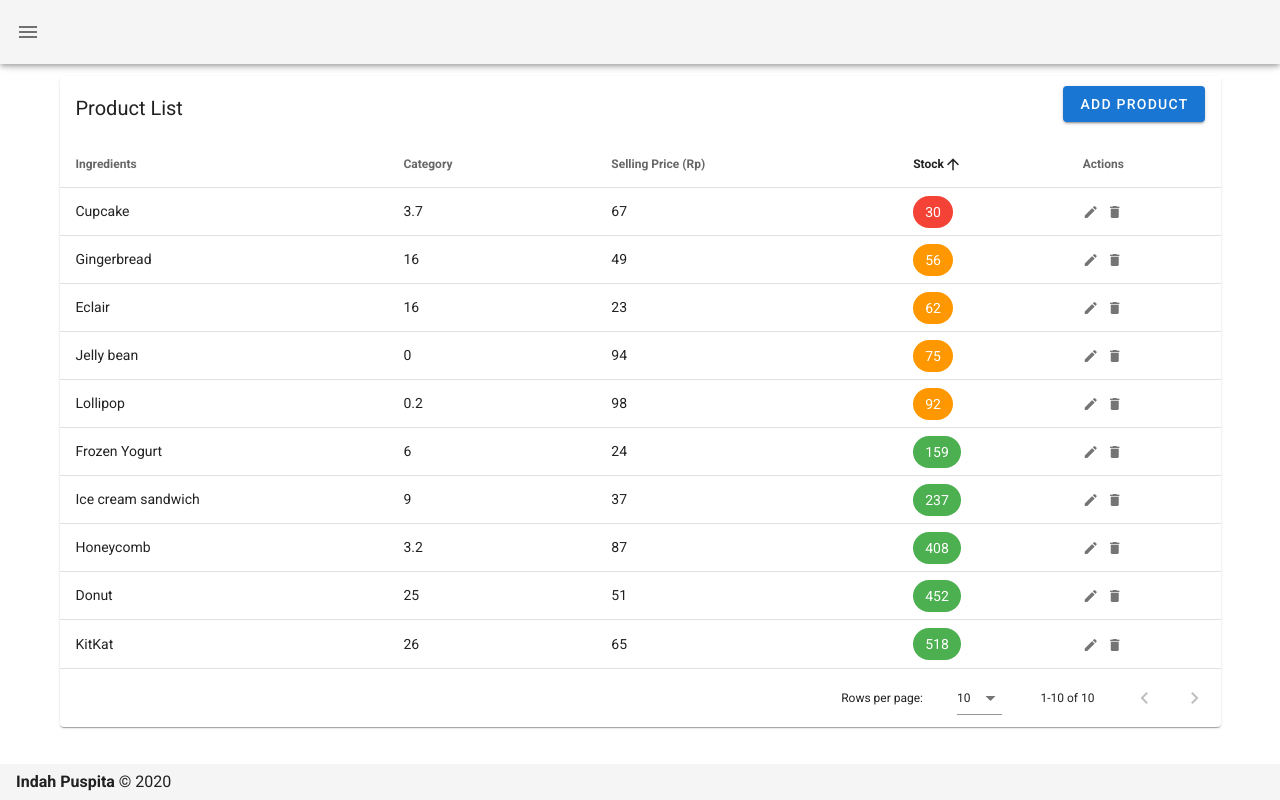
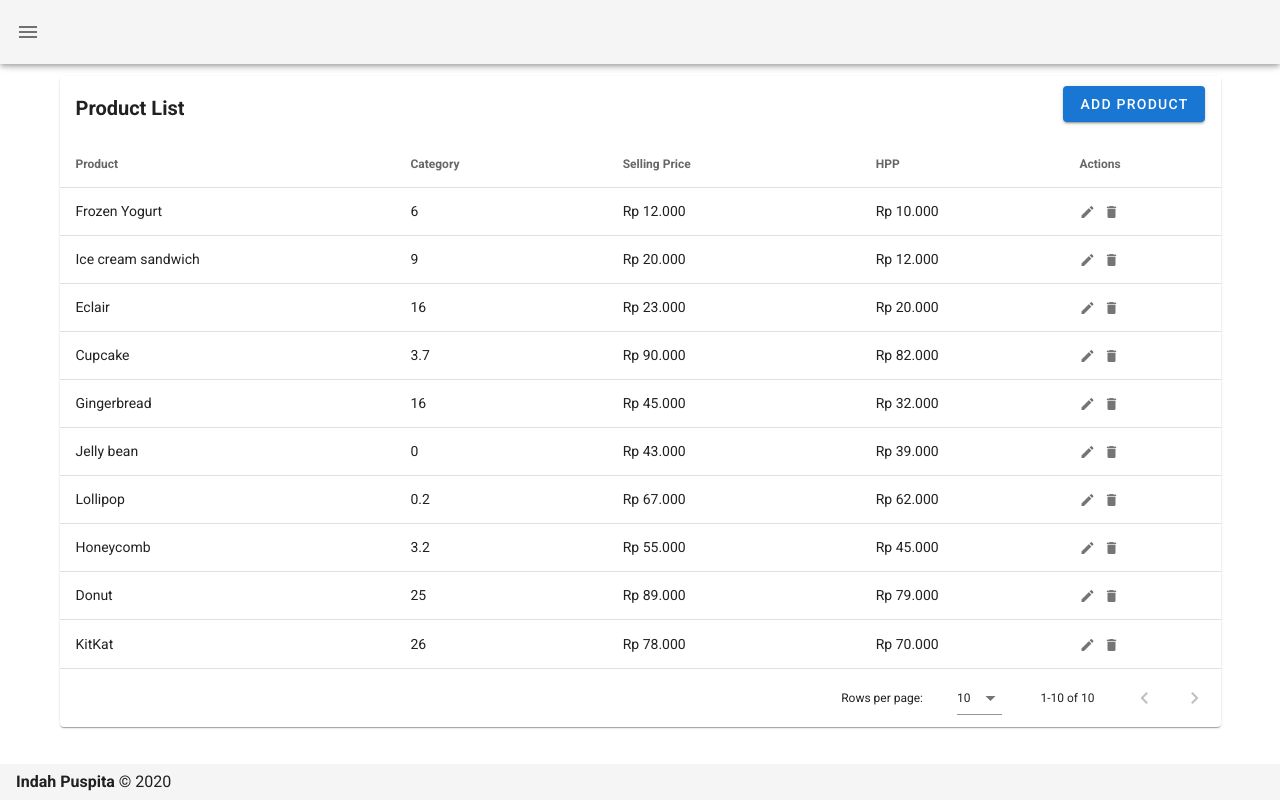
Before and after one commit to indahpuspitaa17/bookocash-frontend, a Nuxt app: page /product in a window 1280 px wide. Built offline with nearby package versions, Linux system fonts and the light colour scheme.

Commit message:
[indah] update product

```diff
--- a/pages/product.vue
+++ b/pages/product.vue
@@ -2,24 +2,14 @@
   <v-data-table
     :headers="headers"
     :items="desserts"
-    sort-by="calories"
     class="elevation-1"
   >
-
-    <template v-slot:item.calories="{ item }">
-      <v-chip
-        :color="getColor(item.calories)"
-        dark
-      >
-        {{ item.calories }}
-      </v-chip>
-    </template>
 
     <template v-slot:top>
       <v-toolbar
         flat
       >
-        <v-toolbar-title>Product List</v-toolbar-title>
+        <v-toolbar-title class="font-weight-bold">Product List</v-toolbar-title>
         <v-spacer></v-spacer>
         <v-dialog
           v-model="dialog"
@@ -36,6 +26,7 @@
               Add Product
             </v-btn>
           </template>
+
           <v-card>
             <v-card-title>
               <span class="headline">{{ formTitle }}</span>
@@ -51,7 +42,7 @@
                   >
                     <v-text-field
                       v-model="editedItem.name"
-                      label="Ingredient name"
+                      label="Product"
                     ></v-text-field>
                   </v-col>
                   <v-col
@@ -60,8 +51,8 @@
                     md="4"
                   >
                     <v-text-field
-                      v-model="editedItem.calories"
-                      label="Stock"
+                      v-model="editedItem.category"
+                      label="Category"
                     ></v-text-field>
                   </v-col>
                   <v-col
@@ -70,8 +61,8 @@
                     md="4"
                   >
                     <v-text-field
-                      v-model="editedItem.fat"
-                      label="Fat (g)"
+                      v-model="editedItem.price"
+                      label="Price"
                     ></v-text-field>
                   </v-col>
                   <v-col
@@ -80,18 +71,8 @@
                     md="4"
                   >
                     <v-text-field
-                      v-model="editedItem.carbs"
-                      label="Carbs (g)"
-                    ></v-text-field>
-                  </v-col>
-                  <v-col
-                    cols="12"
-                    sm="6"
-                    md="4"
-                  >
-                    <v-text-field
-                      v-model="editedItem.protein"
-                      label="Protein (g)"
+                      v-model="editedItem.hpp"
+                      label="HPP"
                     ></v-text-field>
                   </v-col>
                 </v-row>
@@ -101,7 +82,7 @@
             <v-card-actions>
               <v-spacer></v-spacer>
               <v-btn
-                color="blue darken-1"
+                color="red darken-1"
                 text
                 @click="close"
               >
@@ -167,30 +148,25 @@
       dialog: false,
       dialogDelete: false,
       headers: [
-        {
-          text: 'Ingredients',
-          align: 'start',
-          sortable: false,
-          value: 'name',
-        },
-        { text: 'Category', value: 'fat' },
-        { text: 'Selling Price (Rp)', value: 'carbs' },
-        { text: 'Stock', value: 'calories' },
+        { text: 'Product', align: 'start', sortable: false,value: 'name', },
+        { text: 'Category', value: 'category' },
+        { text: 'Selling Price', value: 'price' },
+        { text: 'HPP', value: 'hpp' },
         { text: 'Actions', value: 'actions', sortable: false },
       ],
       desserts: [],
       editedIndex: -1,
       editedItem: {
         name: '',
-        calories: 0,
-        fat: 0,
-        carbs: 0,
+        category: '',
+        price: '',
+        hpp: '',
       },
       defaultItem: {
         name: '',
-        calories: 0,
-        fat: 0,
-        carbs: 0,
+        category: '',
+        price: '',
+        hpp: '',
       },
     }),
 
@@ -221,66 +197,16 @@
       },
       initialize () {
         this.desserts = [
-          {
-            name: 'Frozen Yogurt',
-            calories: 159,
-            fat: 6.0,
-            carbs: 24,
-          },
-          {
-            name: 'Ice cream sandwich',
-            calories: 237,
-            fat: 9.0,
-            carbs: 37,
-          },
-          {
-            name: 'Eclair',
-            calories: 62,
-            fat: 16.0,
-            carbs: 23,
-          },
-          {
-            name: 'Cupcake',
-            calories: 30,
-            fat: 3.7,
-            carbs: 67,
-          },
-          {
-            name: 'Gingerbread',
-            calories: 56,
-            fat: 16.0,
-            carbs: 49,
-          },
-          {
-            name: 'Jelly bean',
-            calories: 75,
-            fat: 0.0,
-            carbs: 94,
-          },
-          {
-            name: 'Lollipop',
-            calories: 92,
-            fat: 0.2,
-            carbs: 98,
-          },
-          {
-            name: 'Honeycomb',
-            calories: 408,
-            fat: 3.2,
-            carbs: 87,
-          },
-          {
-            name: 'Donut',
-            calories: 452,
-            fat: 25.0,
-            carbs: 51,
-          },
-          {
-            name: 'KitKat',
-            calories: 518,
-            fat: 26.0,
-            carbs: 65,
-          },
+          { name: 'Frozen Yogurt', category: 6.0, price: 'Rp 12.000', hpp: 'Rp 10.000', },
+          { name: 'Ice cream sandwich', category: 9.0, price: 'Rp 20.000', hpp: 'Rp 12.000', },
+          { name: 'Eclair', category: 16.0, price: 'Rp 23.000', hpp: 'Rp 20.000', },
+          { name: 'Cupcake', category: 3.7, price: 'Rp 90.000', hpp: 'Rp 82.000', },
+          { name: 'Gingerbread', category: 16.0, price: 'Rp 45.000', hpp: 'Rp 32.000', },
+          { name: 'Jelly bean', category: 0.0, price: 'Rp 43.000', hpp: 'Rp 39.000', },
+          { name: 'Lollipop', category: 0.2, price: 'Rp 67.000', hpp: 'Rp 62.000', },
+          { name: 'Honeycomb', category: 3.2, price: 'Rp 55.000', hpp: 'Rp 45.000', },
+          { name: 'Donut', category: 25.0, price: 'Rp 89.000', hpp: 'Rp 79.000', },
+          { name: 'KitKat', category: 26.0, price: 'Rp 78.000', hpp: 'Rp 70.000', },
         ]
       },
 
--- a/pages/produk.vue
+++ b/pages/produk.vue
@@ -3,18 +3,21 @@
         <v-row>
             <v-col>
                 <v-card>
-                    <v-card-title class="headline font-weight-black">
-                    Add Product
+                    <v-card-title>
+                        <span class="headline">{{ formTitle }}</span>
                     </v-card-title>
                     <v-container>
                         <v-row>
-                            <v-col class="font-weight">
-                                Product Details
+                            <v-col class="pa-5 me-5">
+                                <div class="font-weight-bold">
+                                    Product Details
+                                </div>
                                 <template>
                                     <v-form
                                         ref="form"
                                         v-model="valid"
                                         lazy-validation
+                                        class="me-8"
                                     >
                                         <v-text-field
                                         v-model="name"
@@ -25,7 +28,7 @@
 
                                         <v-select
                                         v-model="select"
-                                        :items="items"
+                                        :category="category"
                                         :rules="[v => !!v || 'Category is required']"
                                         label="Category"
                                         required
@@ -44,30 +47,43 @@
                                         label="Price"
                                         required
                                         ></v-text-field>
-
-                                        <v-btn
-                                        :disabled="!valid"
-                                        color="success"
-                                        class="mr-4"
-                                        @click="validate"
-                                        >
-                                        Validate
-                                        </v-btn>
-
-                                        <v-btn
-                                        color="error"
-                                        class="mr-4"
-                                        @click="reset"
-                                        >
-                                        Reset Form
-                                        </v-btn>
                                     </v-form>
                                 </template>
                             </v-col>
-                            <v-col class="font-weight">
-                                Ingredients
+                            <v-col class="pa-5 me-5">
+                                <v-col>
+                                    <v-row class="font-weight-bold">
+                                        Ingredients
+                                    </v-row>
+                                    <v-row class="mr-4 py-5">
+                                        <v-btn
+                                        color="#827397"
+                                        >
+                                        Add
+                                        </v-btn>
+                                    </v-row>
+                                </v-col>
                             </v-col>
                         </v-row>
+                        <v-card-actions>
+                        <v-spacer></v-spacer>
+                            <v-btn
+                            color="error"
+                            class="mr-4"
+                            @click="close"
+                            >
+                            Cancel
+                            </v-btn>
+
+                            <v-btn
+                            :disabled="!valid"
+                            color="success"
+                            class="mr-4"
+                            @click="save"
+                            >
+                            Save
+                            </v-btn>
+                        </v-card-actions>
                     </v-container>
                 </v-card>
             </v-col>
@@ -88,24 +104,50 @@
       nameRules: [
         v => !!v || 'Name is required',
       ],
+
+      category: [
+        'Food',
+        'Beverage',
+        'Dessert',
+      ],
+
+      price: '',
+      priceRules: [
+        v => !!v || 'Price is required',
+      ],
+
       hpp: '',
       hppRules: [
         v => !!v || 'HPP is required',
       ],
-      price: '',
-      priceRules: [
-        v => !!v || 'Price is required',
-      ],
-      select: null,
-      items: [
-        'Food',
-        'Beverage',
-        'Dessert',
-      ],
-      checkbox: false,
+
+      editedIndex: -1,
+      editedItem: {
+        name: '',
+        category: '',
+        price: '',
+        hpp: '',
+      },
+      defaultItem: {
+        name: '',
+        category: '',
+        price: '',
+        hpp: '',
+      },
     }),
 
+    computed: {
+      formTitle () {
+        return this.editedIndex === -1 ? 'New Item' : 'Edit Item'
+      },
+    },
+
     methods: {
+      getColor (calories) {
+        if (calories < 40) return 'red'
+        else if (calories < 100) return 'orange'
+        else return 'green'
+      },
       validate () {
         this.$refs.form.validate()
       },
@@ -115,6 +157,63 @@
       resetValidation () {
         this.$refs.form.resetValidation()
       },
+
+      initialize () {
+        this.desserts = [
+          { name: 'Frozen Yogurt', category: 6.0, price: 'Rp 12.000', hpp: 'Rp 10.000', },
+          { name: 'Ice cream sandwich', category: 9.0, price: 'Rp 20.000', hpp: 'Rp 12.000', },
+          { name: 'Eclair', category: 16.0, price: 'Rp 23.000', hpp: 'Rp 20.000', },
+          { name: 'Cupcake', category: 3.7, price: 'Rp 90.000', hpp: 'Rp 82.000', },
+          { name: 'Gingerbread', category: 16.0, price: 'Rp 45.000', hpp: 'Rp 32.000', },
+          { name: 'Jelly bean', category: 0.0, price: 'Rp 43.000', hpp: 'Rp 39.000', },
+          { name: 'Lollipop', category: 0.2, price: 'Rp 67.000', hpp: 'Rp 62.000', },
+          { name: 'Honeycomb', category: 3.2, price: 'Rp 55.000', hpp: 'Rp 45.000', },
+          { name: 'Donut', category: 25.0, price: 'Rp 89.000', hpp: 'Rp 79.000', },
+          { name: 'KitKat', category: 26.0, price: 'Rp 78.000', hpp: 'Rp 70.000', },
+        ]
+      },
+
+      editItem (item) {
+        this.editedIndex = this.desserts.indexOf(item)
+        this.editedItem = Object.assign({}, item)
+        this.dialog = true
+      },
+
+      deleteItem (item) {
+        this.editedIndex = this.desserts.indexOf(item)
+        this.editedItem = Object.assign({}, item)
+        this.dialogDelete = true
+      },
+
+      deleteItemConfirm () {
+        this.desserts.splice(this.editedIndex, 1)
+        this.closeDelete()
+      },
+
+      close () {
+        this.dialog = false
+        this.$nextTick(() => {
+          this.editedItem = Object.assign({}, this.defaultItem)
+          this.editedIndex = -1
+        })
+      },
+
+      closeDelete () {
+        this.dialogDelete = false
+        this.$nextTick(() => {
+          this.editedItem = Object.assign({}, this.defaultItem)
+          this.editedIndex = -1
+        })
+      },
+
+      save () {
+        if (this.editedIndex > -1) {
+          Object.assign(this.desserts[this.editedIndex], this.editedItem)
+        } else {
+          this.desserts.push(this.editedItem)
+        }
+        this.close()
+      },
     },
   }
 </script>
```
